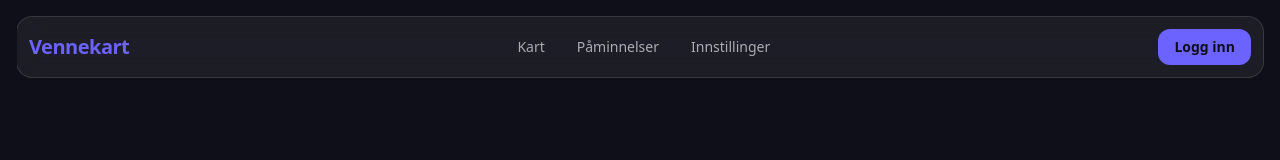
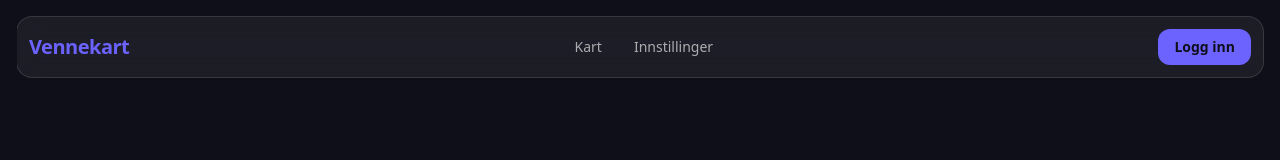
Before and after one commit to Andreasvege/Vennd, a Next.js app: page / in a window 1280 px wide. Shown: the top 160 px of the page. Built offline with nearby package versions, Linux system fonts and the light colour scheme; no server answers.

Commit message:
Fjerner ubrukt navbar-lenke

```diff
--- a/src/components/Navbar.tsx
+++ b/src/components/Navbar.tsx
@@ -7,7 +7,6 @@ import Image from 'next/image'
 
 const navLinks = [
   { label: 'Kart', href: '/' },
-  { label: 'Påminnelser', href: '/reminders' },
   { label: 'Innstillinger', href: '/settings' },
 ]
 
```
